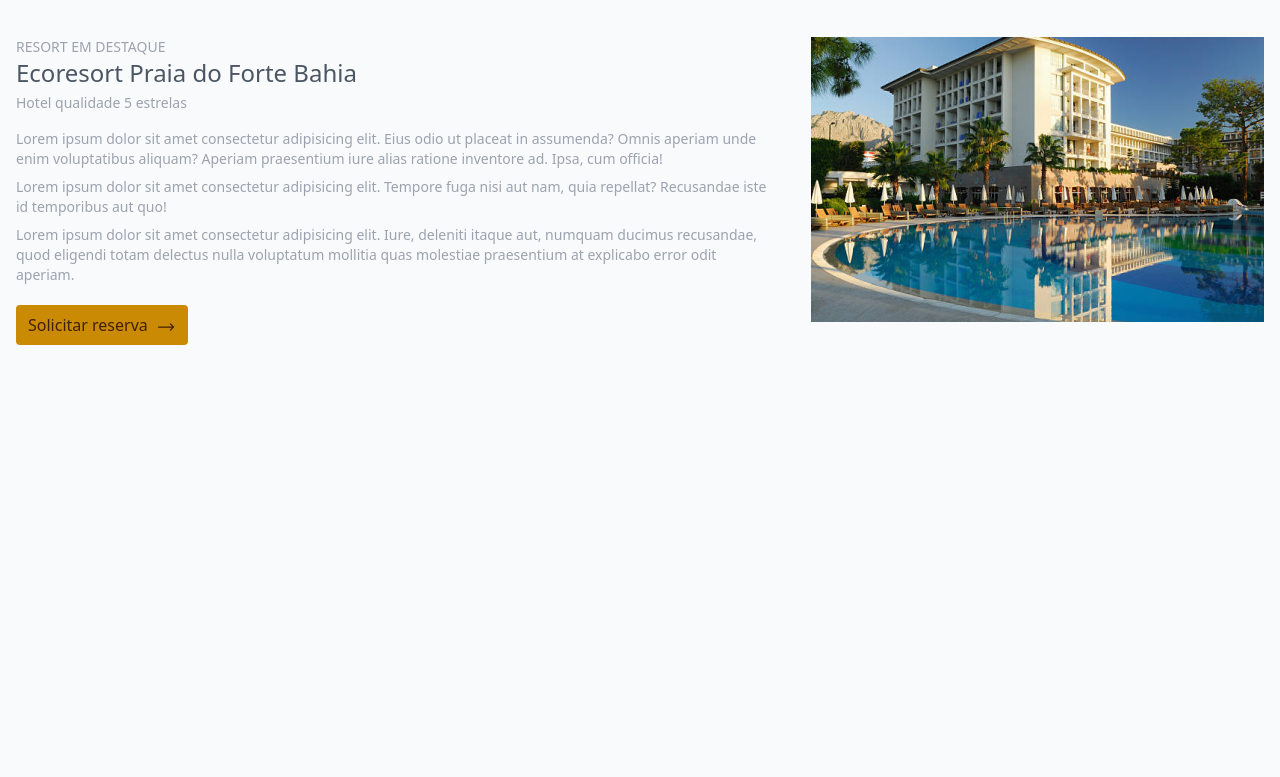
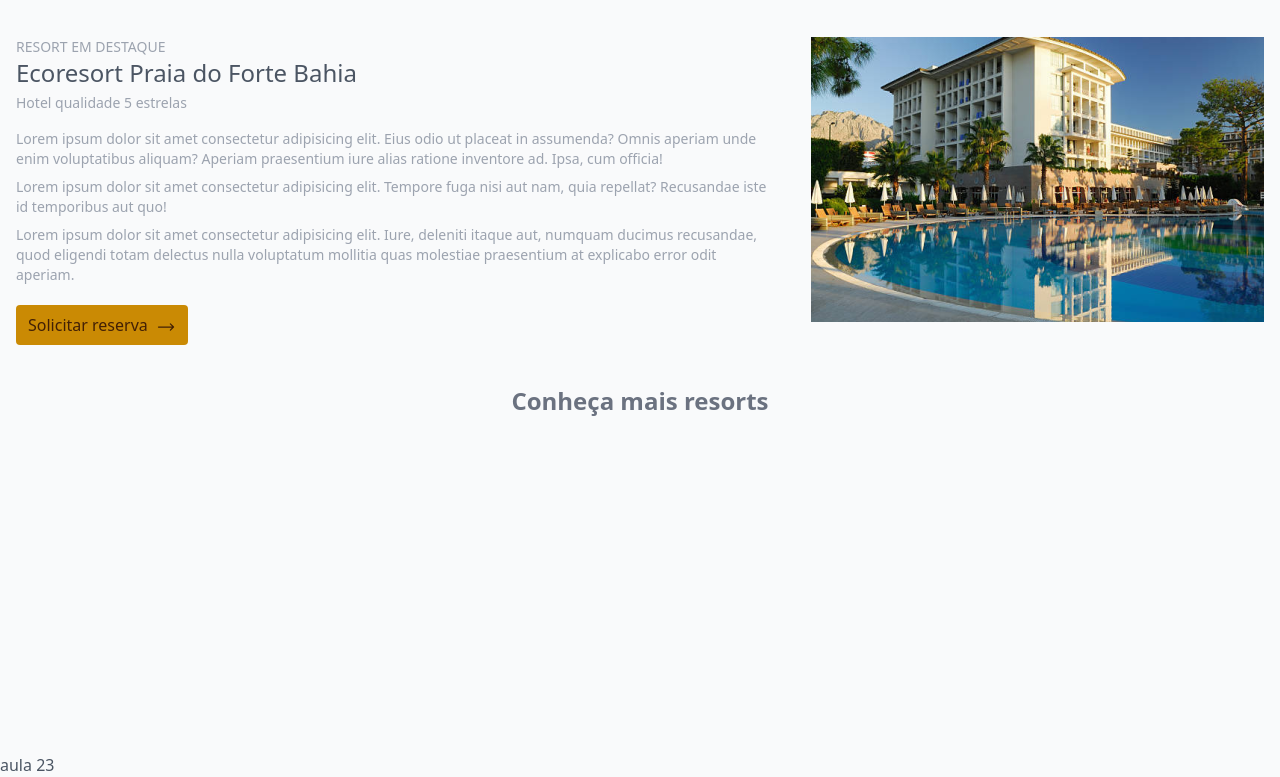
Before and after one commit to cleberpb/pagina-hoteis-teilwindcss, a website: page src/index.html in a window 1280 px wide. Shown: the part 549-1326 px from the top of the page. Before the commit the page ends 934 px from the top, so only its background shows below. Drawn offline with Linux system fonts and the light colour scheme.

Commit message:
mais resorts

```diff
--- a/src/index.html
+++ b/src/index.html
@@ -106,6 +106,31 @@
         </div>
     </div>
     <!--fim destaque-->
+
+    <!--resorts - grid-->
+    <div>
+        <div class="container mx-auto px-4">
+            <h3 class="text-2xl text-center text-gray-500 font-semibold">Conheça mais resorts</h3>
+        </div>
+    </div>
+    <!--fim resorts - grid-->
+    <br>
+    <br>
+    <br>
+    <br>
+    <br>
+    <br>
+    <br>
+    <br>
+    <br>
+    <br>
+    <br>
+    <br>
+    <br>
+    <br>
+
+    aula 23
+
 </body>
 
 </html>
```
Also changed, not shown: src/output.css.
